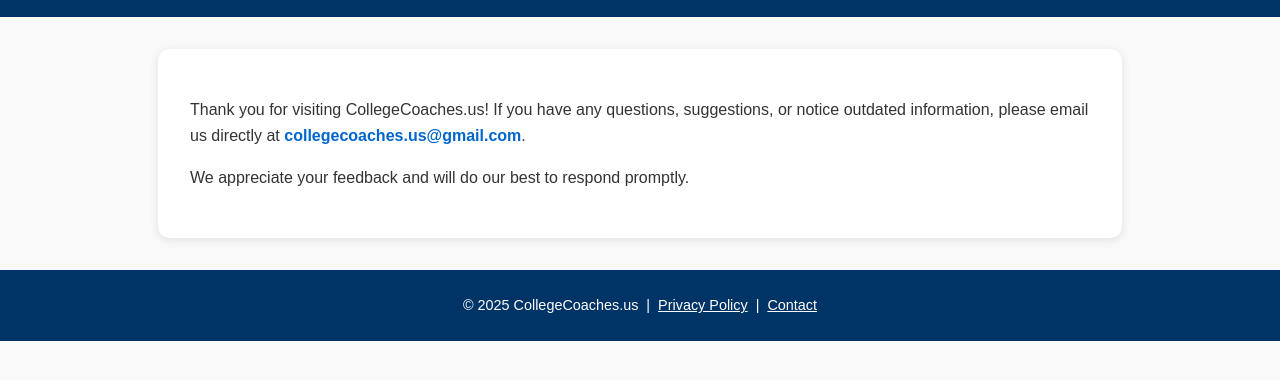
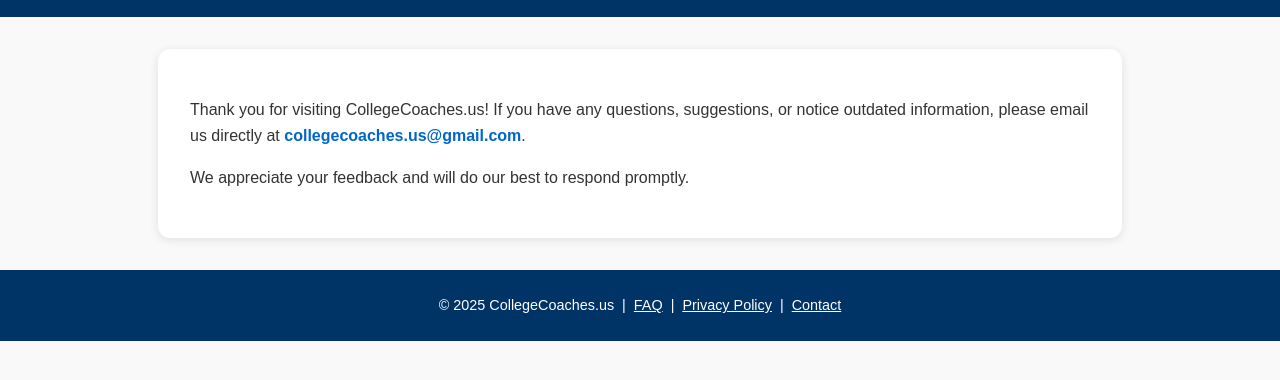
Before and after one commit to sateller1/college-coaches, a plain HTML site: page contact.html in a window 1280 px wide. Shown: the part 96-476 px from the top of the page. Drawn offline with Linux system fonts and the light colour scheme.

Commit message:
Update contact.html

```diff
--- a/contact.html
+++ b/contact.html
@@ -73,7 +73,7 @@
   </main>
 
    <footer>
-    &copy; 2025 CollegeCoaches.us &nbsp;|&nbsp; <a href="privacypolicy.html" style="color:#fff;">Privacy Policy</a> &nbsp;|&nbsp; <a href="contact.html" style="color:#fff;">Contact</a>
+    &copy; 2025 CollegeCoaches.us &nbsp;|&nbsp; <a href="/faq.html" style="color:#fff;">FAQ</a> &nbsp;|&nbsp; <a href="privacypolicy.html" style="color:#fff;">Privacy Policy</a> &nbsp;|&nbsp; <a href="contact.html" style="color:#fff;">Contact</a>
   </footer>
 
 </body>
```
